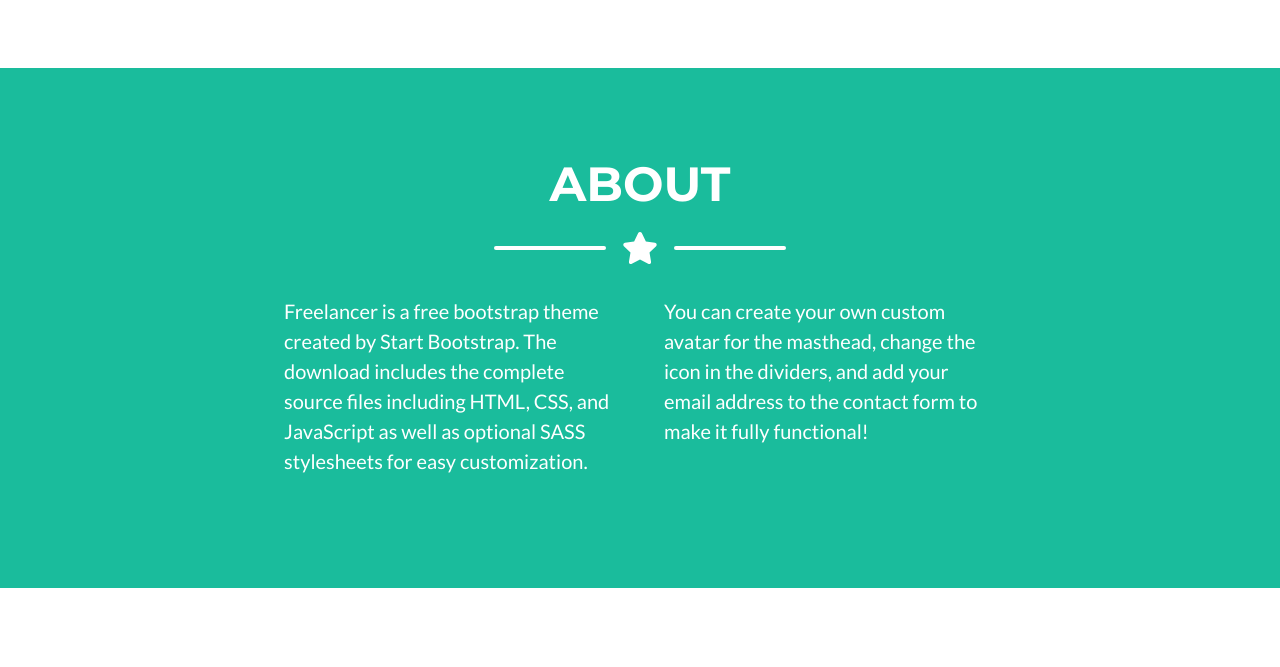
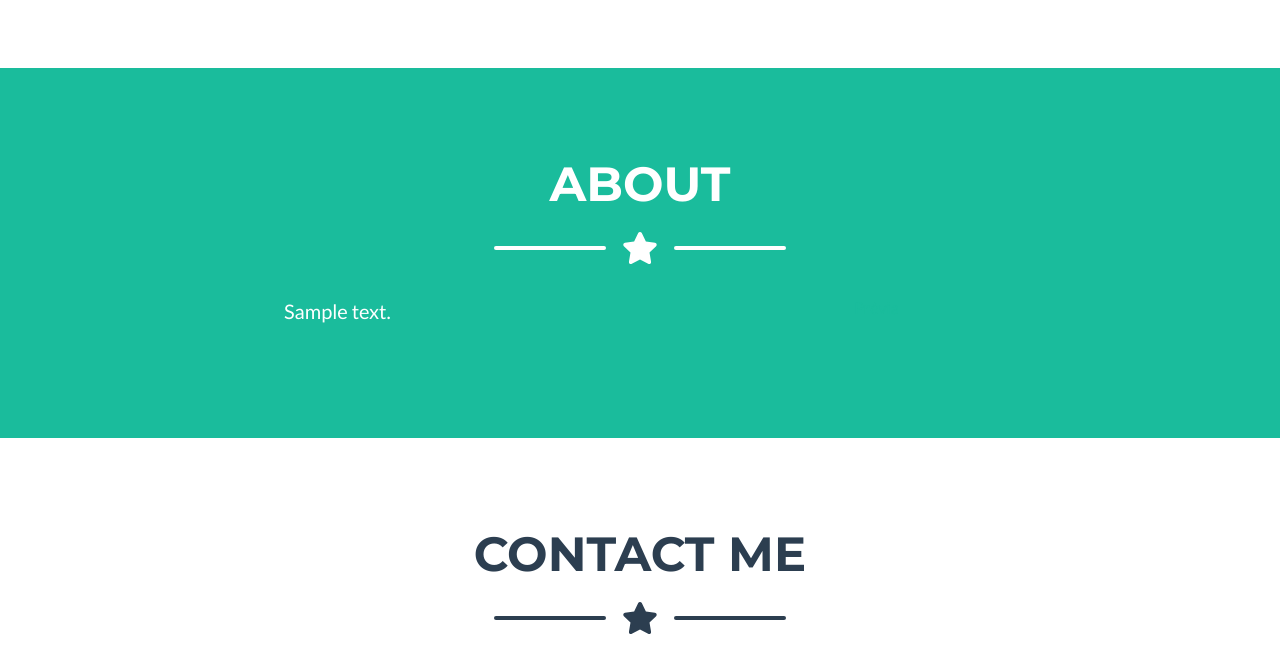
Before and after one commit to LuizFrL/PraticandoDjango, a Django app: page /index in a window 1280 px wide. Shown: the part 1295-1962 px from the top of the page. Run offline with Django 3.2, Linux system fonts and the light colour scheme; a user stored in the database is signed in; data comes from the database, SQL or seed files in the repository; both versions use the stored data as it was after the commit; tables that the repository leaves empty hold one stand-in row (values such as "Sample post"); some libraries are stand-ins or nearby versions.

Commit message:
Adicionando modelo de adicao 'sobre voce', com a ideia de existir apenas 2 itens

```diff
--- a/apps/Portifolio/models.py
+++ b/apps/Portifolio/models.py
@@ -27,3 +27,8 @@ class PortifolioItem(models.Model):
     foto = models.ImageField(upload_to=upload_to_item, blank=True)
     descricao = models.TextField(max_length=200)
     data = models.DateField(default=datetime.today())
+
+
+class SobreVoce(models.Model):
+    user = models.ForeignKey(User, on_delete=models.CASCADE)
+    descricao = models.TextField()
--- a/apps/Portifolio/urls.py
+++ b/apps/Portifolio/urls.py
@@ -6,4 +6,5 @@ urlpatterns = [
     path('index', views.portifolio_pessoal, name='portifolio'),
     path('', views.preview, name='preview'),
     path('contato', views.contato, name='contato'),
+    path('sobre_voce', views.sobre_voce, name='sobre_voce'),
 ]
--- a/apps/Portifolio/views.py
+++ b/apps/Portifolio/views.py
@@ -7,7 +7,7 @@ from django.shortcuts import render, redirect
 
 from PraticandoDjango import settings
 from PraticandoDjango.Functions import SendEmail
-from apps.Portifolio.models import PortifolioItem
+from apps.Portifolio.models import PortifolioItem, SobreVoce
 from apps.Usuarios.models import Profile
 
 
@@ -40,10 +40,13 @@ def portifolio_pessoal(request):
             else:
                 create_item(request)
         portifolio_list = PortifolioItem.objects.order_by('-data').filter(user_id=request.user.id)
+        sobre_voce_list = SobreVoce.objects.filter(user_id=request.user.id)
+
         # print([portifolio_list[i:i + 3] for i in range(0, len(portifolio_list), 3)])
         data = {
             'perfil': get_object_or_404(Profile, pk=request.user.id),
-            'portifolios': portifolio_list
+            'portifolios': portifolio_list,
+            'sobre_voce': sobre_voce_list
         }
         return render(request, 'portifolio/portifolio_pessoal.html', data)
     return redirect('cadastro')
@@ -56,3 +59,7 @@ def preview(request):
 def contato(request):
     SendEmail(request).send_basic_email()
     return redirect('portifolio')
+
+
+def sobre_voce(request):
+    return redirect('portifolio')
--- a/templates/portifolio/portifolio_pessoal.html
+++ b/templates/portifolio/portifolio_pessoal.html
@@ -89,17 +89,20 @@
                 <div class="divider-custom-icon"><i class="fas fa-star"></i></div>
                 <div class="divider-custom-line"></div>
             </div>
+            <div class="row">
+                {% if sobre_voce.0 %}
+                    <div class="col-lg-4 ml-auto"><p class="lead">{{ sobre_voce.0.descricao }}</p></div>
+                {% else %}
+                    <a href="{% url 'sobre_voce' %}" type="button" class="col-lg-4 ml-auto">Prévia</a>
+                {% endif %}
+                {% if sobre_voce.1 %}
+                    <div class="col-lg-4 ml-auto"><p class="lead">{{ sobre_voce.1.descricao }}</p></div>
+                {% else %}
+                    <a href="{% url 'sobre_voce' %}" type="button" class="col-lg-4 ml-auto">Prévia</a>
+                {% endif %}
+
+            </div>
             <!-- About Section Content-->
-            <div class="row">
-                <div class="col-lg-4 ml-auto"><p class="lead">Freelancer is a free bootstrap theme created by Start
-                    Bootstrap. The download includes the complete source files including HTML, CSS, and JavaScript as
-                    well
-                    as optional SASS stylesheets for easy customization.</p></div>
-                <div class="col-lg-4 mr-auto"><p class="lead">You can create your own custom avatar for the masthead,
-                    change
-                    the icon in the dividers, and add your email address to the contact form to make it fully
-                    functional!</p></div>
-            </div>
         </div>
     </section>
     <!-- Contact Section-->
```
Also changed, not shown: Projeto_Portifolio.db, apps/Portifolio/migrations/0007_auto_20200716_1628.py (added), media/fotos/portifolio/item/1/WhatsApp_Image_2020-05-07_at_12.33.39_1.jpeg (deleted).
